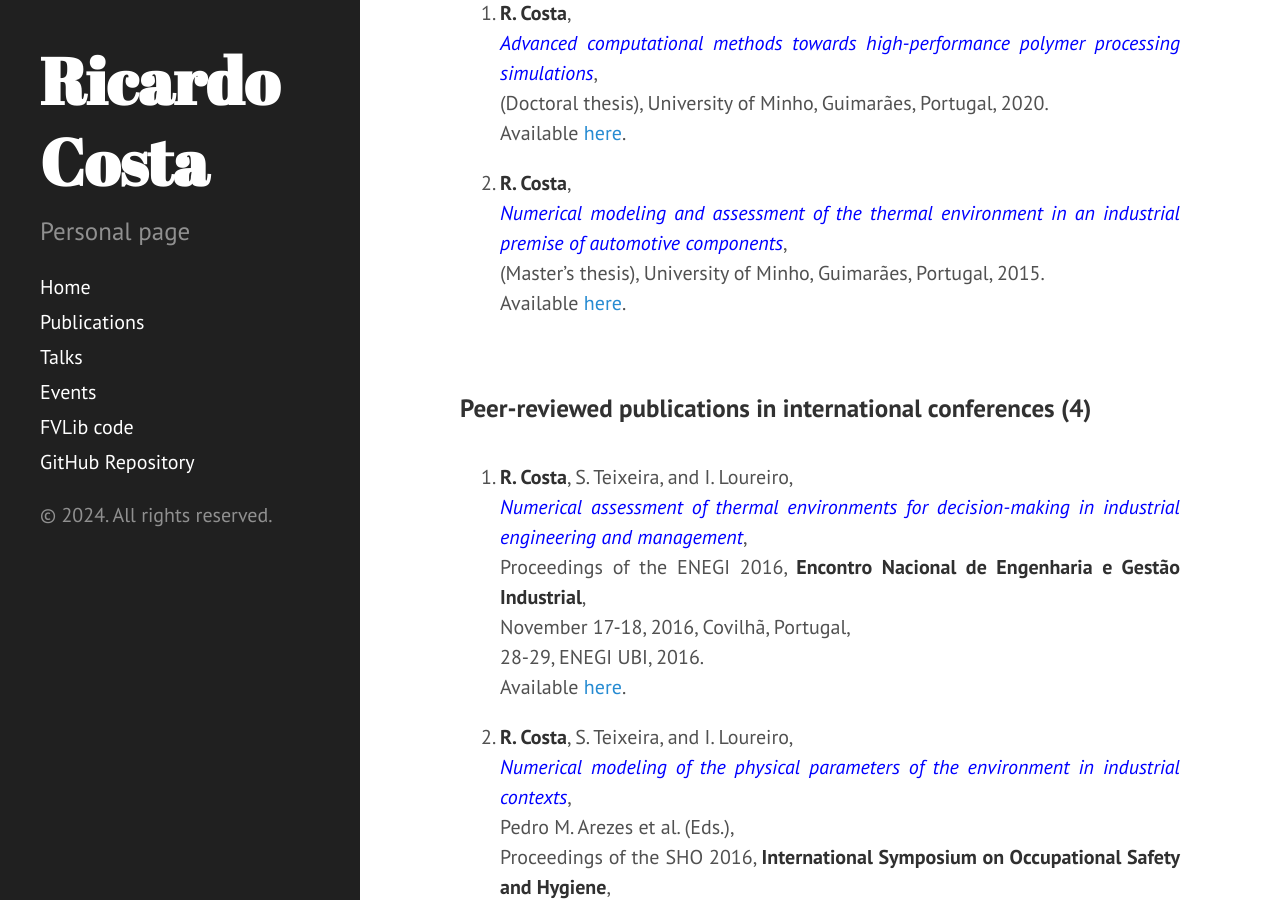
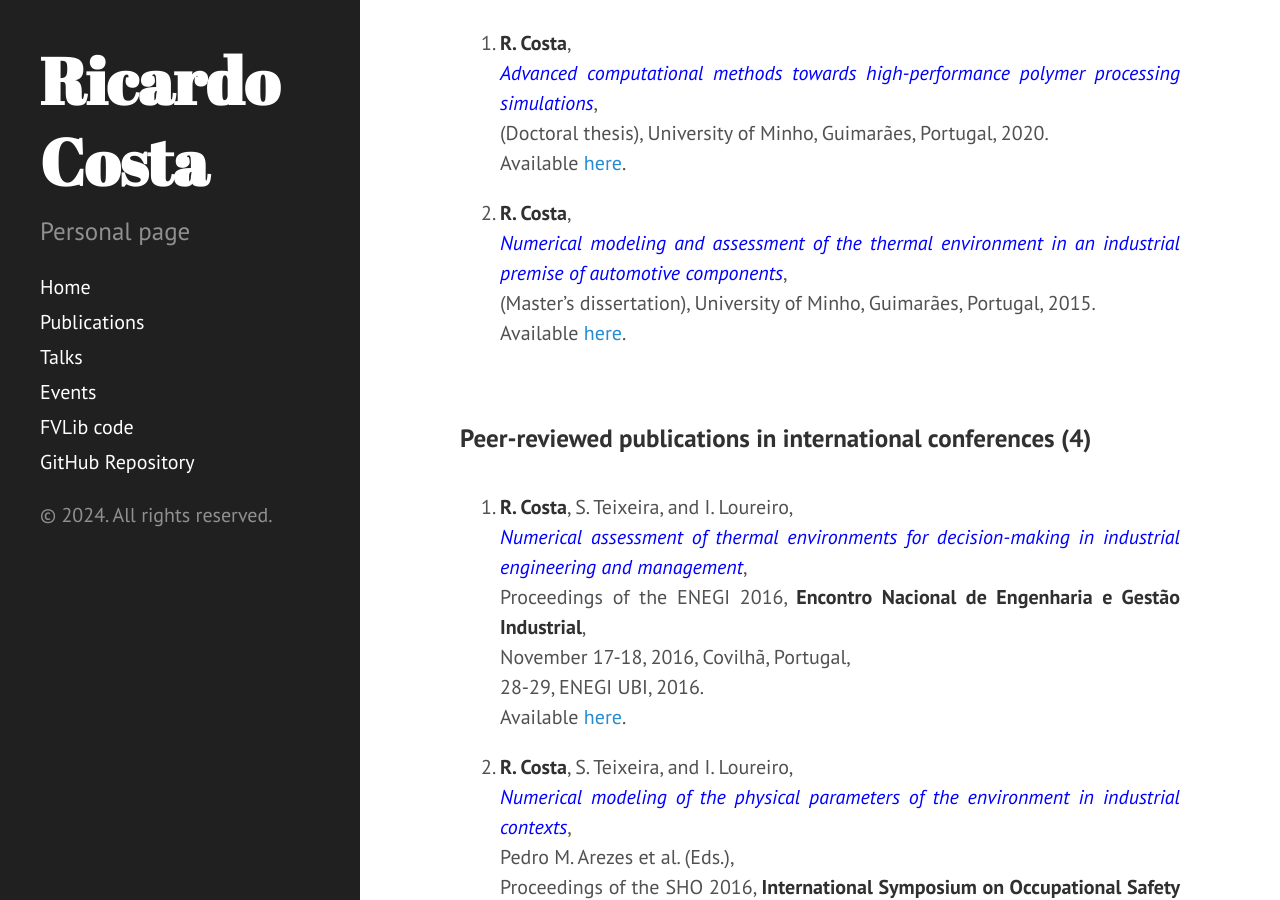
Before and after one commit to ricardodpcosta/ricardodpcosta.github.io, a Jekyll site: the page built from publications.md, in a window 1280 px wide and 900 px high, scrolled down 3216 px. Built offline with Jekyll 4.4.1, drawn with Linux system fonts in a browser that asks for light colours; Markdown is read by kramdown in place of the engine named in the settings; some of the changed text lies outside the part shown.

Commit message:
Update publications.md

```diff
--- a/publications.md
+++ b/publications.md
@@ -105,7 +105,7 @@ Available [here](https://repositorium.sdum.uminho.pt/handle/1822/77102).
 
 1. **R. Costa**,\
 <span style="color:blue">_Numerical modeling and assessment of the thermal environment in an industrial premise of automotive components_</span>,\
-(Master's thesis), University of Minho, Guimarães, Portugal, 2015.\
+(Master's dissertation), University of Minho, Guimarães, Portugal, 2015.\
 Available [here](http://repositorium.sdum.uminho.pt/handle/1822/39251).
 
 <p style="margin-bottom: 2cm;"></p>
```
Also changed, not shown: other parts of publications.md (+1 -1 lines).
